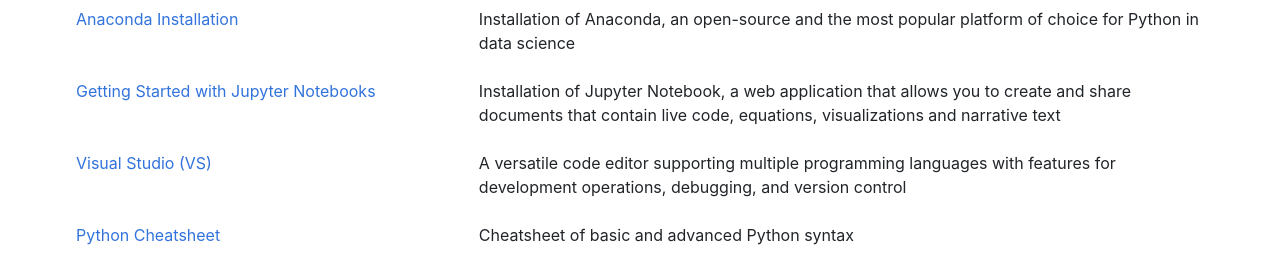
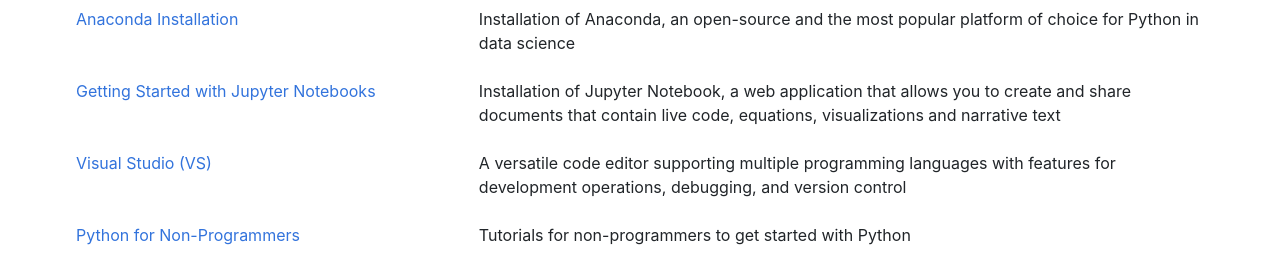
Before and after one commit to usd-msads/usd-msads.github.io, a plain HTML site: page resources/index.html in a window 1280 px wide. Shown: the part 669-939 px from the top of the page. Drawn offline with nearby package versions, Linux system fonts and the light colour scheme.

Commit message:
Removed python cheatsheet because of stale link

```diff
--- a/resources/index.html
+++ b/resources/index.html
@@ -281,10 +281,6 @@ preparation before the program starts.</p>
 <tr>
 <td><a href="https://code.visualstudio.com/">Visual Studio (VS)</a></td>
 <td>A versatile code editor supporting multiple programming languages with features for development operations, debugging, and version control</td>
-</tr>
-<tr>
-<td><a href="https://sinxloud.com/python-cheat-sheet-beginner-advanced">Python Cheatsheet</a></td>
-<td>Cheatsheet of basic and advanced Python syntax</td>
 </tr>
 <tr>
 <td><a href="https://wiki.python.org/moin/BeginnersGuide/NonProgrammers">Python for Non-Programmers</a></td>
```
